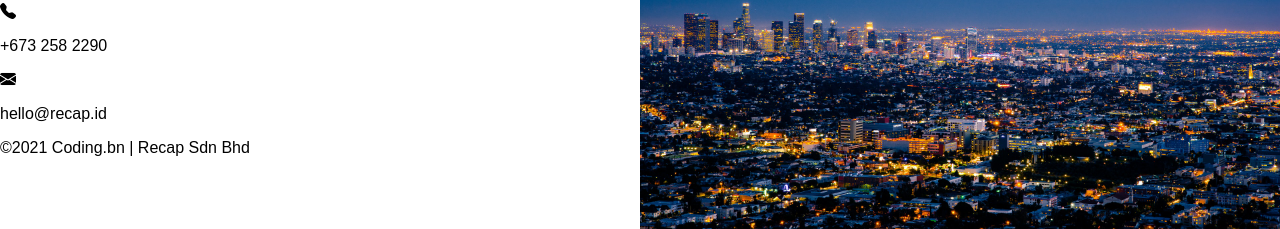
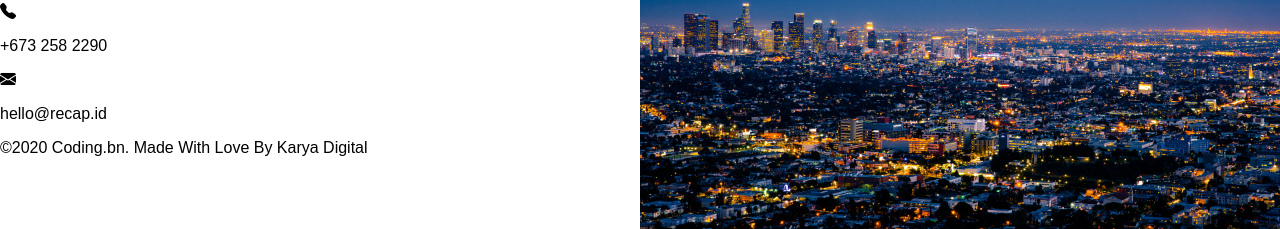
Before and after one commit to mrjiahoe/codingbn-mockup, a plain HTML site: page index.html in a window 1280 px wide. Shown: the part 819-1048 px from the top of the page. Drawn offline with nearby package versions, Linux system fonts and the light colour scheme.

Commit message:
footer changed

```diff
--- a/index.html
+++ b/index.html
@@ -69,7 +69,7 @@
     <!--FOOTER-->
     <footer class="footer">
         <p>
-            &copy;2021 Coding.bn | Recap Sdn Bhd
+            &copy;2020 Coding.bn. Made With Love By Karya Digital
         </p>
     </footer>
 
```
